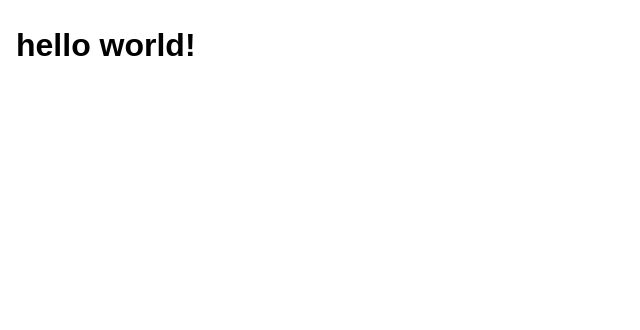
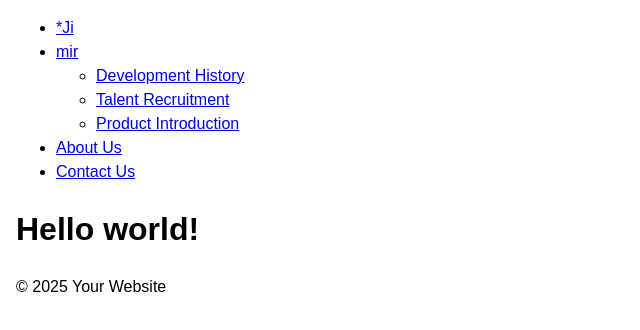
Before and after one commit to NyeinSuThwe/test, a plain HTML site: page index.html in a window 1280 px wide. Shown: the whole page, without its empty margins (0-640 px from the left). Drawn offline with Linux system fonts and the light colour scheme.

Commit message:
Update index.html

```diff
--- a/index.html
+++ b/index.html
@@ -3,12 +3,12 @@
 
 <head>
   <meta charset="utf-8">
-  <title>Your Title</title>
-  <meta name="description" content="Describe your website here.">
+  <title>Navigation Bar Example</title>
+  <meta name="description" content="A sample website with a navigation bar.">
   <meta name="viewport" content="width=device-width, initial-scale=1, minimum-scale=1" />
 
   <!-- Defines preview content that will be displayed when your site is linked on twitter, reddit, etc-->
-  <meta property="og:title" content="Your Title">
+  <meta property="og:title" content="Navigation Bar Example">
   <meta property="og:type" content="Article">
   <meta property="og:url" content="glitch.com/edit">
   <meta property="og:image" content="exampleImage.jpg">
@@ -25,10 +25,32 @@
 </head>
 
 <body>
-  <header></header>
+  <header>
+    <nav class="navbar">
+      <div class="navbar-container">
+        <ul class="main-menu">
+          <li><a href="#">*Ji</a></li>
+          <li class="dropdown">
+            <a href="#">mir <i class="arrow-down"></i></a>
+            <ul class="sub-menu">
+              <li><a href="#">Development History</a></li>
+              <li><a href="#">Talent Recruitment</a></li>
+              <li><a href="#">Product Introduction</a></li>
+            </ul>
+          </li>
+          <li><a href="#">About Us</a></li>
+          <li><a href="#">Contact Us</a></li>
+        </ul>
+      </div>
+    </nav>
+  </header>
+
   <main>
-    <h1>hello world!</h1>
+    <h1>Hello world!</h1>
   </main>
-  <footer></footer>
+
+  <footer>
+    <p>&copy; 2025 Your Website</p>
+  </footer>
 </body>
 </html>
```
